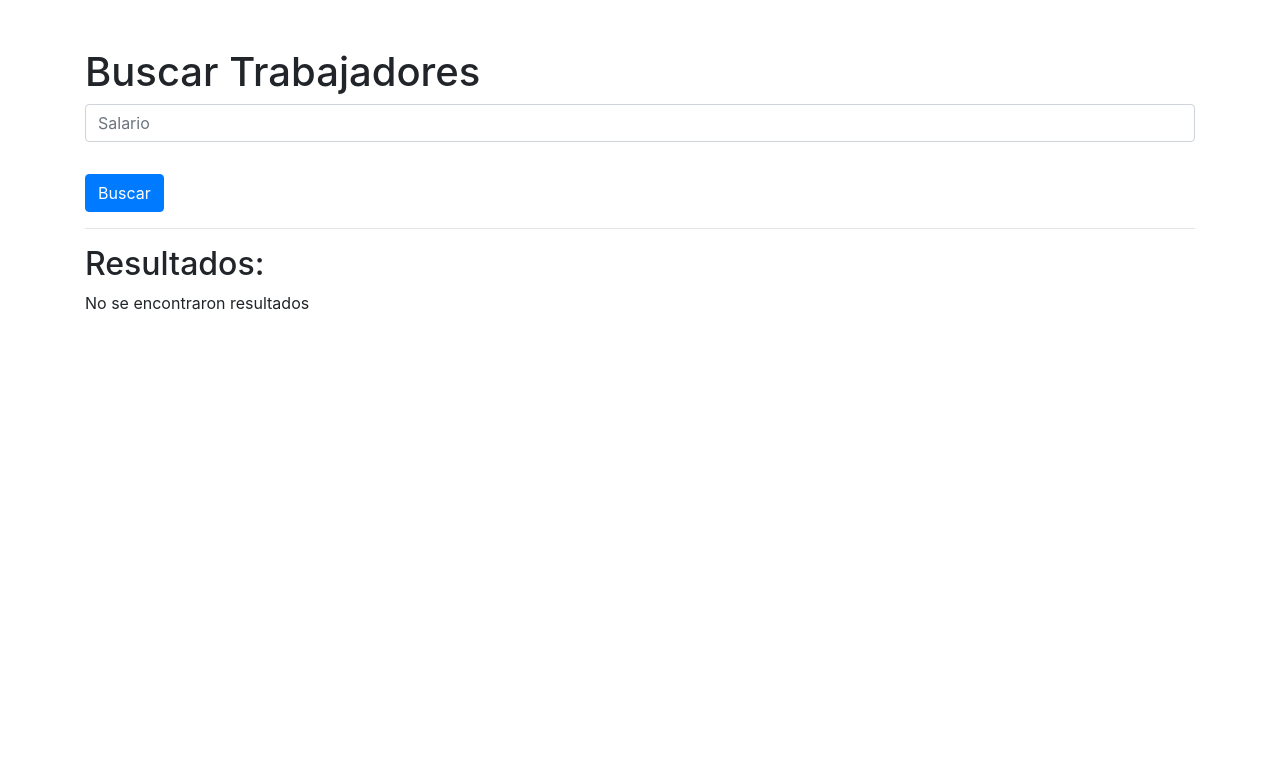
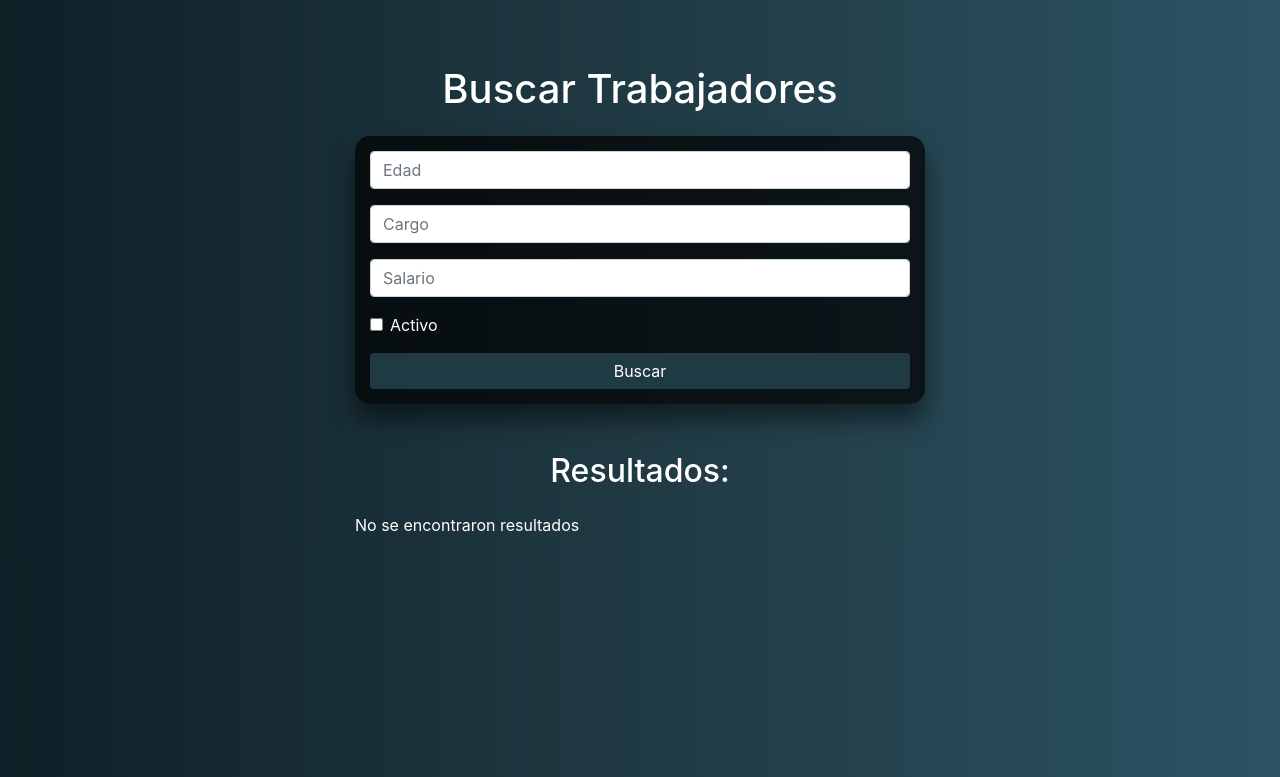
Before and after one commit to Jiuby/RESTFRAMEWORK-Django, a Django app: page /search_results/ in a window 1280 px wide. Shown: the top 777 px of the page. Run offline with Django 4.2, Linux system fonts and the light colour scheme; some libraries are stand-ins or nearby versions.

Commit message:
Se modifica aun mas la pagina para buscar trabajadores, Se agrega filtro

```diff
--- a/RESTAPIwithDJANGO/urls.py
+++ b/RESTAPIwithDJANGO/urls.py
@@ -20,8 +20,8 @@ from django.views.generic import RedirectView
 from api import views
 
 urlpatterns = [
+    path('', RedirectView.as_view(url='/search_results/', permanent=True)),  # Redirige la ruta raíz a /search_results/
     path('admin/', admin.site.urls),
     path('api/v1/', include('api.urls')),
-    path('', RedirectView.as_view(url='/api/v1/', permanent=True)),
     path('search_results/', views.search_results, name='search_results'),
 ]
--- a/api/views.py
+++ b/api/views.py
@@ -8,13 +8,23 @@ class trabajadorViewSet(viewsets.ModelViewSet):
     serializer_class = trabajadorSerializer
 
 def search_results(request):
-    workers = trabajador.objects.none()
+    workers = trabajador.objects.none()  # Empty QuerySet
     if request.method == 'GET':
-        salario = request.GET.get('salario', '')
-        salario = salario.replace(',', '').replace('.', '')
+        edad = request.GET.get('edad', '')
+        cargo = request.GET.get('cargo', '')
+        salario = request.GET.get('salario', '').replace(',', '').replace('.', '')
+        activo = request.GET.get('activo', '') == 'true'
+
+        if edad.isdigit():
+            workers = trabajador.objects.filter(edad__lte=int(edad))
+
+        if cargo:
+            workers = trabajador.objects.filter(cargo__icontains=cargo)
+
         if salario.isdigit():
-            salario = int(salario)
-            workers = trabajador.objects.all()
-            workers = [worker for worker in workers if int(worker.salario.replace(',', '').replace('.', '')) < salario]
+            workers = [worker for worker in workers if int(worker.salario.replace(',', '').replace('.', '')) <= int(salario)]
+
+        if activo:
+            workers = trabajador.objects.filter(activo=activo)
 
     return render(request, 'index.html', {'workers': workers})
--- a/templates/index.html
+++ b/templates/index.html
@@ -1,22 +1,64 @@
 <!DOCTYPE html>
 <html>
 <head>
-    <title>Buscar camelladores</title>
+    <title>Buscar Trabajadores</title>
     <link href="https://stackpath.bootstrapcdn.com/bootstrap/4.3.1/css/bootstrap.min.css" rel="stylesheet">
+    <style>
+        body {
+            background: linear-gradient(to right, #0f2027, #203a43, #2c5364);
+            color: #fff;
+        }
+        .container {
+            max-width: 600px;
+            margin-top: 50px;
+        }
+        .card {
+            background-color: rgba(255, 255, 255, 0.1);
+            border: none;
+            box-shadow: 0 4px 8px 0 rgba(0,0,0,0.2);
+        }
+        .card-title, .card-text {
+            color: #fff;
+        }
+        .btn-primary {
+            background-color: #203a43;
+            border: none;
+        }
+        form {
+            background: rgba(0,0,0,0.7);
+            padding: 15px;
+            border-radius: 15px;
+            box-shadow: 0 15px 25px rgba(0,0,0,0.5);
+        }
+        h1, h2 {
+            text-align: center;
+            padding: 15px;
+        }
+    </style>
 </head>
 <body>
     <div class="container">
-        <h1 class="mt-5">Buscar Trabajadores</h1>
+        <h1>Buscar Trabajadores</h1>
         <form method="GET" action="{% url 'search_results' %}">
+            <div class="form-group">
+                <input type="number" class="form-control" name="edad" placeholder="Edad">
+            </div>
+            <div class="form-group">
+                <input type="text" class="form-control" name="cargo" placeholder="Cargo">
+            </div>
             <div class="form-group">
                 <input type="text" class="form-control" name="salario" placeholder="Salario">
             </div>
-            <button type="submit" class="btn btn-primary mt-3">Buscar</button>
+            <div class="form-check">
+                <input type="checkbox" class="form-check-input" name="activo" value="true">
+                <label class="form-check-label" for="activo">Activo</label>
+            </div>
+            <button type="submit" class="btn btn-primary btn-block mt-3">Buscar</button>
         </form>
         <hr>
         <h2>Resultados:</h2>
         {% for worker in workers %}
-        <div class="card mt-3">
+        <div class="card mb-4">
             <div class="card-body">
                 <h3 class="card-title">{{ worker.nombre }} {{ worker.apellido }}</h3>
                 <p class="card-text">Edad: {{ worker.edad }}</p>
```
Also changed, not shown: db.sqlite3.
